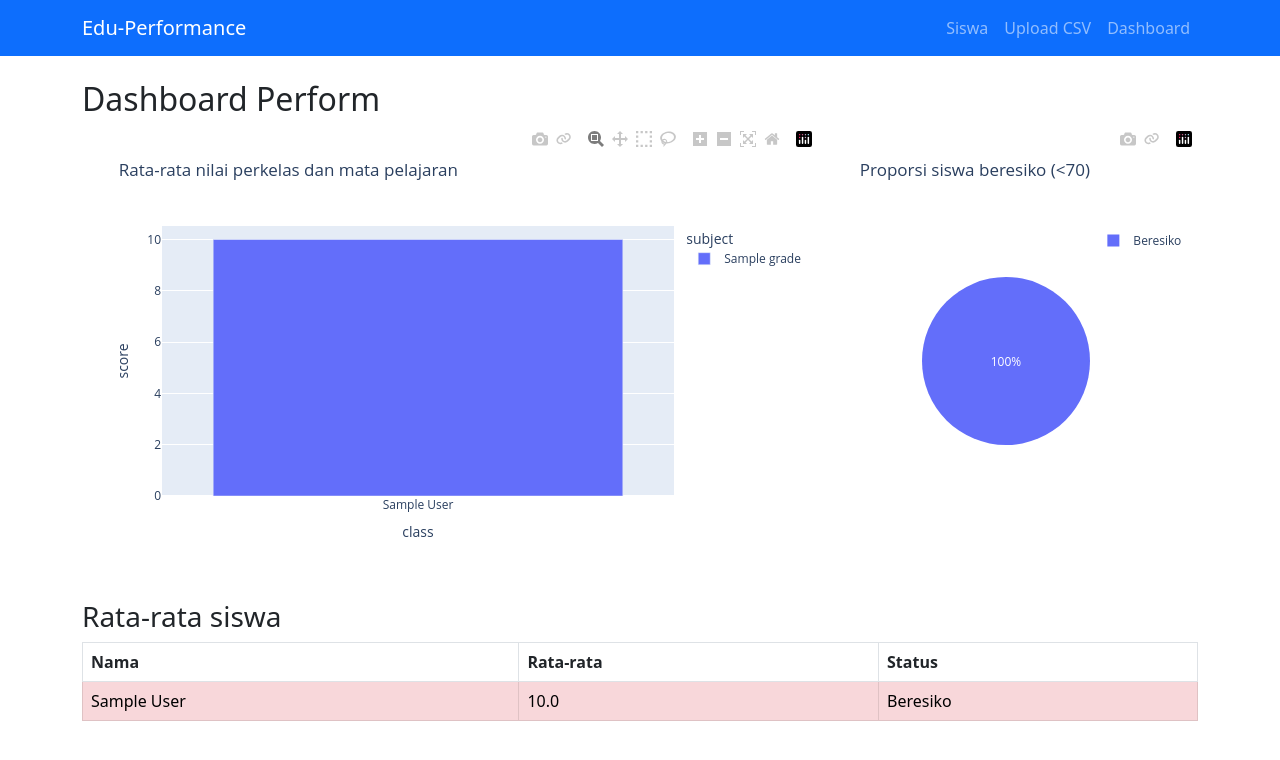
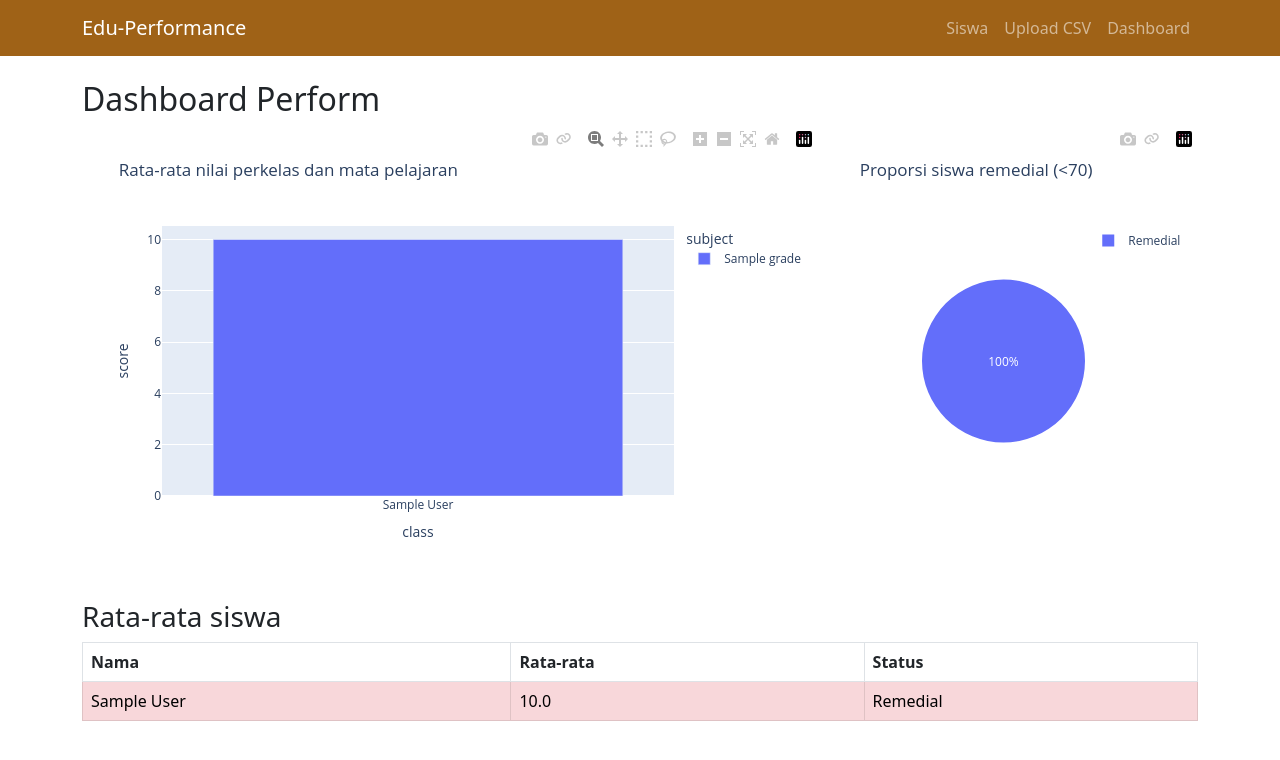
Before and after one commit to dewiidda/portfolio, a Flask app: page /dashboard in a window 1280 px wide. Shown: the top 760 px of the page. Run offline with Flask 3, Linux system fonts and the light colour scheme; tables that the repository leaves empty hold one stand-in row (values such as "Sample post").

Commit message:
change beresiko to remedial and change color

```diff
--- a/edu_portal/app.py
+++ b/edu_portal/app.py
@@ -71,8 +71,8 @@ def dashboard():
     chart_html = pio.to_html(fig, full_html=False)
 
     student_avg = df.groupby('student')['score'].mean().reset_index()
-    student_avg['risk'] = student_avg['score'].apply(lambda x: 'Beresiko' if x < 70 else 'Aman')
-    risk_fig = px.pie(student_avg, names='risk', title='Proporsi siswa beresiko (<70)')
+    student_avg['risk'] = student_avg['score'].apply(lambda x: 'Remedial' if x < 70 else 'Aman')
+    risk_fig = px.pie(student_avg, names='risk', title='Proporsi siswa remedial (<70)')
     risk_html = pio.to_html(risk_fig, full_html=False)
 
     return render_template('dashboard.html',
--- a/edu_portal/templates/base.html
+++ b/edu_portal/templates/base.html
@@ -6,7 +6,7 @@
     <link rel="stylesheet" href="https://cdn.jsdelivr.net/npm/bootstrap@5.3.0/dist/css/bootstrap.min.css">
 </head>
 <body>
-    <nav class="navbar navbar-expand-lg navbar-dark bg-primary mb-4">
+    <nav class="navbar navbar-expand-lg navbar-dark mb-4" style="background-color: rgb(159, 98, 23)">
         <div class="container">
             <a href="/" class="navbar-brand">Edu-Performance</a>
             <div class="collapse navbar-collapse">
--- a/edu_portal/templates/dashboard.html
+++ b/edu_portal/templates/dashboard.html
@@ -10,7 +10,7 @@
     <thead><tr><th>Nama</th><th>Rata-rata</th><th>Status</th></tr></thead>
     <tbody>
         {% for row in table %}
-        <tr class="{% if row.risk == 'Beresiko' %}table-danger{% else %}table-success{% endif %}">
+        <tr class="{% if row.risk == 'Remedial' %}table-danger{% else %}table-success{% endif %}">
             <td>{{ row.student }}</td>
             <td>{{ "%.1f"|format(row.score) }}</td>
             <td>{{ row.risk }}</td>
```
